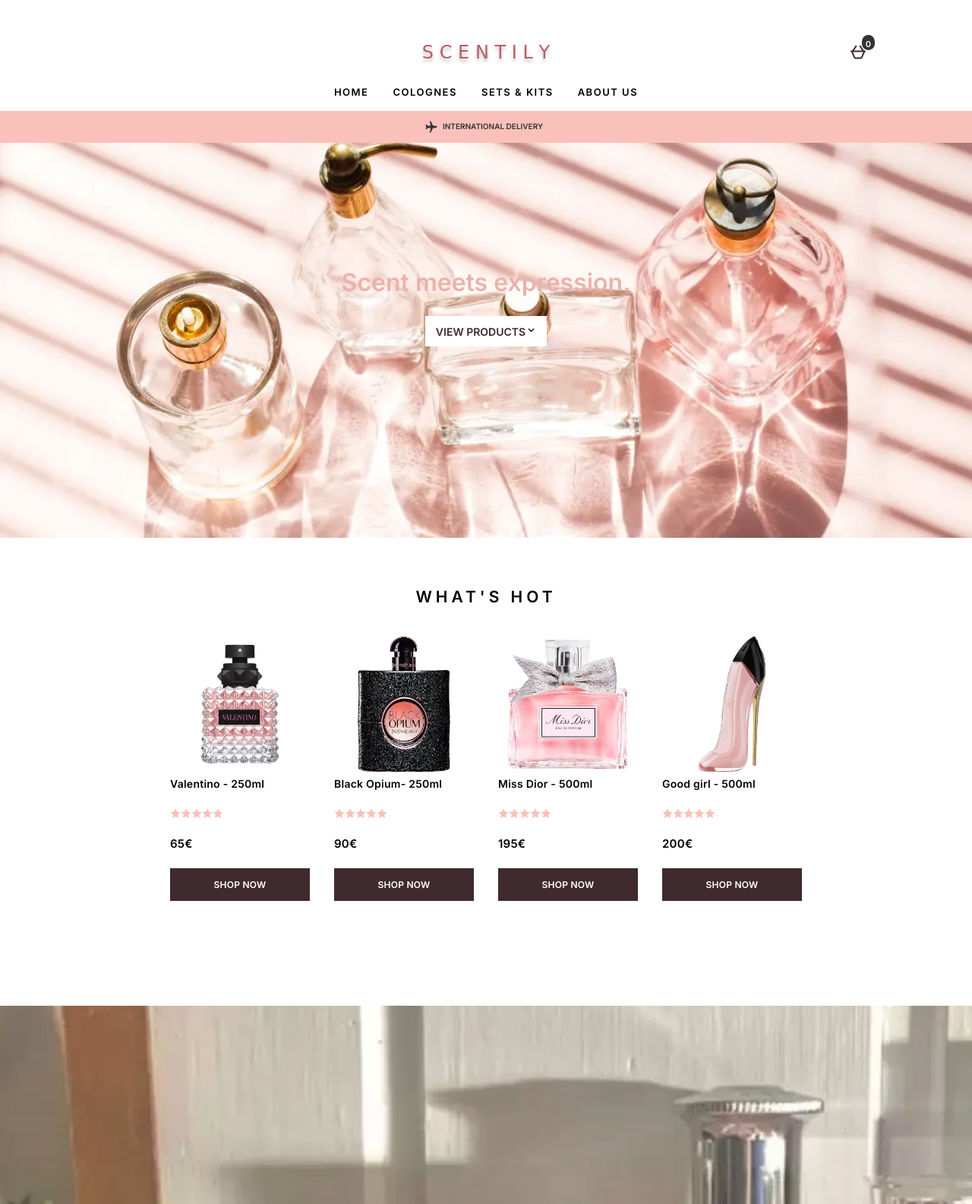
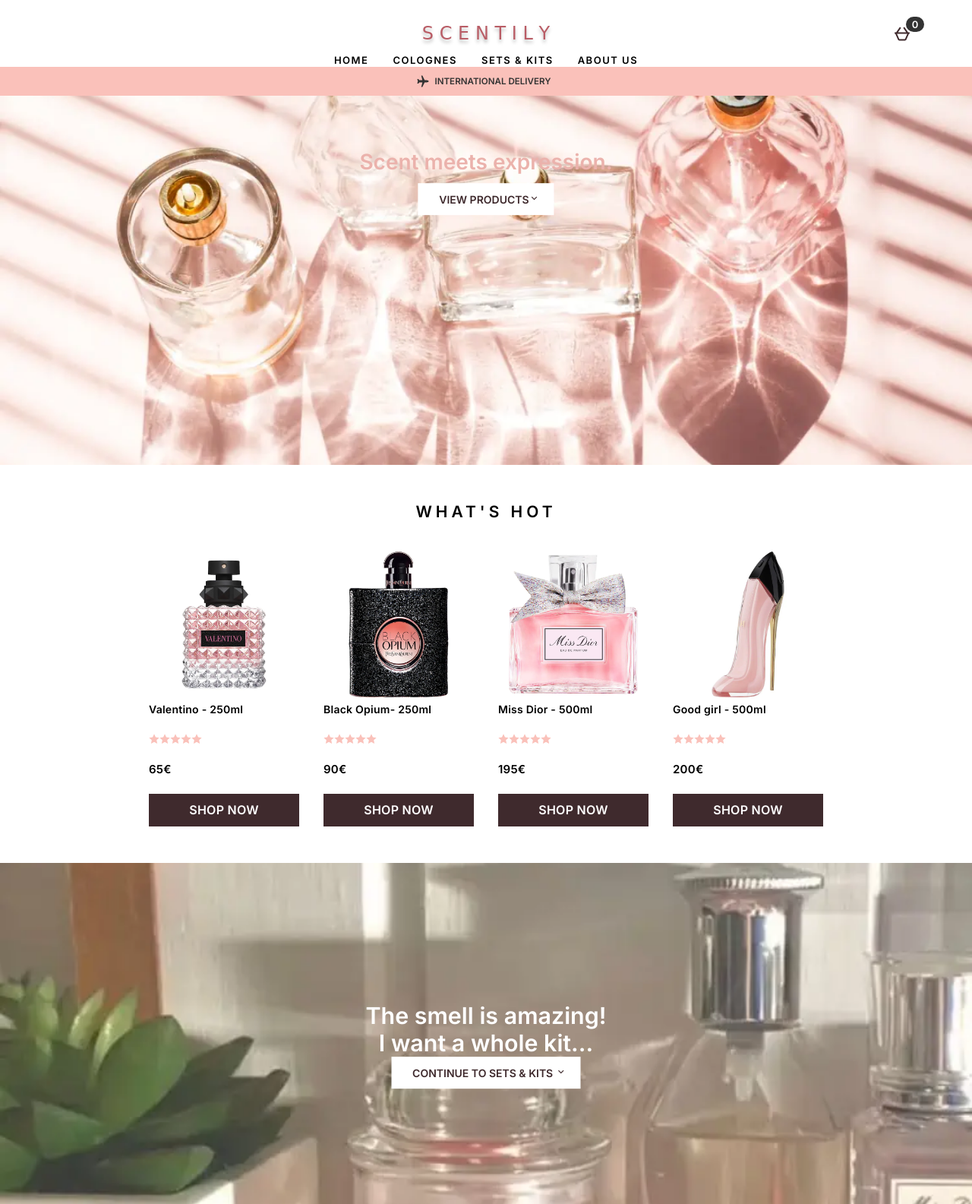
Before and after one commit to eriskociaj/Webshop, a plain HTML site: page index.html in a window 1280 px wide. Shown: the top 1585 px of the page at 76% size. Drawn offline with nearby package versions, Linux system fonts and the light colour scheme; a web font is replaced by a local one.

Commit message:
Avklarad kod

```diff
--- a/assets/CSS/style.css
+++ b/assets/CSS/style.css
@@ -1,8 +1,6 @@
 @import url("https://fonts.googleapis.com/css2?family=Croissant+One&family=Inter:wght@600&display=swap");
 
-*,
-*::before,
-*::after {
+* {
   margin: 0;
   padding: 0;
   box-sizing: border-box;
@@ -33,13 +31,9 @@
 }
 
 header {
-  position: absolute;
-  top: 0;
   width: 100%;
-  z-index: 100;
   background-color: white;
-  display: flex;
-  height: 188px;
+  z-index: 1000;
 }
 
 nav {
@@ -49,36 +43,30 @@
   font-family: "Inter", sans-serif;
 }
 
-section {
-  padding-block: 4rem;
-}
-.menu {
-  display: none;
+
+
+.nav_container {
+  width: 100%;
+  display: flex;
+  align-items: center;
+  justify-content: space-around;
+  flex-direction: row;
+  padding: 30px;
 }
 
-.nav_container {
-  position: relative;
-  width: 100%;
-  padding: 0 261px;
-  display: flex;
-  margin-bottom: 30px;
+.hero_container,
+.colognes_container,
+.body_kits{
+  padding: 3rem;
 }
-
 .title {
-  font-size: 24px;
+  font-size: 26px;
   text-shadow: 0px 4px 4px #00000040;
   font-family: "Croissant One", cursive;
   color: #b95d66;
   display: flex;
   align-items: center;
-  margin-bottom: 20px;
   white-space: nowrap;
-}
-
-.navigation_bar {
-  position: absolute;
-  margin-top: 100px;
-  display: flex;
 }
 
 .navigation_bar li a {
@@ -92,9 +80,6 @@
 }
 
 .international {
-  position: absolute;
-  bottom: 0;
-  left: 0;
   background-color: #fac1ba;
   width: 100%;
 }
@@ -102,8 +87,8 @@
 .international_delivery {
   display: flex;
   justify-content: center;
-  font-size: 10px;
-  padding: 8px;
+  font-size: 18px;
+  padding: 6px;
 }
 
 .international_text {
@@ -113,135 +98,96 @@
 }
 
 .basket {
-  display: flex;
-  position: absolute;
-  top: 38px;
-  right: 120px;
+  display: inline-block;
   pointer-events: none;
+  position: relative;
+  top: 15px;
 }
 
 .cart_icon {
-  margin: 18px;
   pointer-events: auto;
 }
 .amount_items {
-  position: absolute;
-  height: 20px;
-  right: 8px;
-  top: 8px;
-
+  position: relative;
+  bottom: 35px;
+  left: 17px;
   background: #333333;
-  border-radius: 20px;
+  border-radius: 40px;
+  padding: 2px;
 }
 
 .item_number {
-  padding: 5px;
   color: white;
-  font-size: 11px;
+  font-size: 13px;
+  text-align: center;
+
 }
 
-@media only screen and (max-width: 391px) {
-  header {
-    margin-top: 12px;
+#menu {
+  pointer-events: auto;
 }
 
-  header .menu {
-    display: block;
-    position: relative;
-    right: 200px;
-    top: 42px;
-    pointer-events: auto;
-  }
-  .basket {
+.navigation_bar {
   position: absolute;
-    top: 42px;
-    right: 120px;
-  }
-  .title {
-    margin-left: -150px;
-  }
-  .navigation_bar {
-    margin: 0;
-    position: absolute;
-    top: -1000%;
-    left: 0;
-    width: 390px;
+  top: 60px;
+  left: -100%;
+  width: 100%;
   height: fit-content;
   background-color: #fac1ba;
   padding: 8px;
   transition: 0.3s;
-    z-index: -1;
 }
 
-  header .navigation_bar .active {
-    top: 0;
+.active {
+  left: 0;
+  z-index: 1;
 }
-  header .navigation_bar {
+.navigation_bar {
   display: grid;
+
   justify-content: center;
   align-items: center;
   text-align: center;
-    margin-top: 150px;
-  }
+  margin-top: 80px;
 }
 
 .hero_container {
+  align-items: flex-start;
+  background-image: url(hero.webp);
+  background-position: 50% 50%;
+  background-size: cover;
+  position: relative;
   display: flex;
   flex-direction: column;
-  margin-top: 108px;
-  max-height: 600px;
+  gap: 7px;
+  height: calc(70vh - 74px);
+  padding: calc(16vh + 100px) 0;
 }
 
 .hero_text {
-  position: absolute;
-  width: 608px;
-  height: 125.88px;
-  left: calc(50% - 608px / 2);
-  top: calc(50% - 125.88px / 2);
-
+  position: relative;
+  bottom: 120px;
+  left: 50%;
+  transform: translate(-50%, -50%);
+  height: calc(40vh + 10rem);
   display: flex;
   flex-direction: column;
   justify-content: center;
   align-items: center;
+  text-align: center;
+
+  font-family: "Inter";
+  font-size: calc(1.5rem + 0.5vw);
 }
 
-.hero_container img {
-  z-index: -1;
-}
+
 
 .slogan {
-  font-family: "Inter";
-  font-style: normal;
-  font-weight: 600;
-  font-size: 32px;
+  font-family: "Inter", sans-serif;
+  font-size: 28px;
   line-height: 56px;
 
   color: #ebb2ac;
-}
-
-.view_button {
-  box-sizing: border-box;
-  display: flex;
-  align-items: center;
-  justify-content: center;
-
-  width: 160px;
-  height: 40px;
-
-  background: #ffffff;
-  border: 1px solid #ffffff;
-
-  margin-top: 16px;
-}
-
-.view {
-  font-family: "Inter";
-  font-style: normal;
-  font-weight: 600;
-  font-size: 14px;
-  line-height: 28px;
-
-  color: #3f2a2d;
 }
 
 .colognes_container {
@@ -265,18 +211,15 @@
   padding-bottom: 35px;
 }
 
-.hot_products {
-  width: 65%;
-  display: grid;
-  grid-template-columns: repeat(auto-fit, minmax(10%, auto));
-  gap: 32px;
+.hot_products,
+.kit_products {
+  width: 75%;
 }
 
 .product-details {
   display: grid;
-
   gap: 20px;
-  font-weight: 600;
+  text-align: center;
   font-size: 14px;
   line-height: 25px;
   letter-spacing: 0.25px;
@@ -286,6 +229,7 @@
 .stars {
   display: flex;
   flex-direction: row;
+  justify-content: center;
 }
 
 .product-price {
@@ -294,7 +238,7 @@
 
 .btn-shop-now {
   color: white;
-  font-size: 12px;
+  font-size: 16px;
   box-sizing: border-box;
 
   display: flex;
@@ -309,13 +253,7 @@
 
 .body_kits {
   font-family: "Inter", sans-serif;
-margin: 70px;
-}
-.kit_products {
-  width: 40%;
-  display: grid;
-  grid-template-columns: repeat(auto-fit, minmax(30%, auto));
-  gap: 120px;
+
 }
 
 .kit_off {
@@ -332,12 +270,12 @@
   line-height: 28px;
   letter-spacing: 5px;
   padding-bottom: 75px;
+  white-space: nowrap;
 }
 
 footer {
   background-color: #fddfdb;
-  border-top: 1px solid #cccccc;
-  box-sizing: border-box;
+  width: 100%;
 }
 
 .connect_socials {
@@ -369,110 +307,230 @@
 
   padding-top: 30px;
 }
-
 .info_pause {
   align-items: flex-start;
   background-image: url(multi.webp);
   background-position: 50% 50%;
   background-size: cover;
+  position: relative;
   display: flex;
   flex-direction: column;
   gap: 7px;
-  height: 700px;
-  margin-top: 74px;
-  padding: 264px 227px;
+  height: calc(70vh - 74px);
+  padding: calc(16vh + 100px) 0;
 }
 
+
 .perfumes_text {
-  font-family: "Inter";
-  font-style: normal;
-  font-weight: 600;
-  font-size: 40px;
+  position: relative;
+  top: 40%;
+  left: 50%;
+  transform: translate(-50%, -50%);
+  height: calc(40vh + 10rem);
+  display: flex;
+  flex-direction: column;
+  justify-content: center;
+  align-items: center;
   text-align: center;
 
+  font-family: "Inter";
+  font-size: calc(1.5rem + 0.5vw);
   color: #ffffff;
 }
 
-.continue_buttons {
-  letter-spacing: 0.3px;
-  line-height: 28.1px;
-  margin-top: -1px;
-  position: relative;
-  text-align: center;
-  white-space: nowrap;
-  width: fit-content;
+.view_button,
+.continue_kits {
+  align-self: center;
+  padding: 6px 19.17px 5.68px 28px;
+  background-color: white;
 }
 
-.continue_kits a {
-  align-items: flex-start;
-  border: 1px solid;
-  display: flex;
-  position: relative;
-  width: fit-content;
-  background-color: white;
-  margin-left: 82.48px;
-  margin-top: 10px;
-  padding: 5px 20px 9.08px 20px;
-
-  border: 1px solid #ffffff;
+.continue_buttons,
+.read_a,
+.view {
+  text-align: center;
+  font-size: 14px;
+  line-height: 28px;
 
   font-family: "Inter";
-  font-size: 15px;
+  text-transform: uppercase;
+  white-space: nowrap;
+}
 
-  text-transform: uppercase;
-
+.view,
+.continue_buttons{
   color: #3f2a2d;
 }
 
 .more_info {
-  align-items: flex-end;
+  align-items: flex-start;
   background-image: url(chanel.webp);
   background-position: 50% 50%;
   background-size: cover;
+  position: relative;
   display: flex;
   flex-direction: column;
-  gap: 24px;
-  height: 700px;
-  width: 100%;
-  padding: 224px 520px;
+  gap: 7px;
+  height: calc(70vh - 74px);
+  padding: calc(16vh + 100px) 0;
   margin-bottom: 25px;
 }
 
 .read_more {
   align-self: center;
-  background-color: #333333;
-
+  background-color: #C4938F;
   margin-right: 6.82px;
   padding: 6px 19.17px 5.68px 28px;
 }
 
+
 .read_a {
   margin-top: -1px;
-  position: relative;
-  text-align: center;
-  white-space: nowrap;
-  width: fit-content;
-
-font-family: 'Inter';
-font-style: normal;
-font-weight: 600;
-font-size: 16px;
-line-height: 28px;
-
   letter-spacing: 0.3px;
-text-transform: uppercase;
-
   color: white;
 }
 
 .info_text {
-  height: 170px;
-  letter-spacing: 0.25px;
-  line-height: 56px;
+  position: relative;
+  top: 40%;
+  left: 50%;
+  transform: translate(-50%, -50%);
+  height: calc(40vh + 10rem); /* Responsive height using vh and rem */
+  display: flex;
+  flex-direction: column;
+  justify-content: center;
+  align-items: center;
   text-align: center;
-  width: 474px;
-font-family: 'Inter';
-font-size: 45px;
 
+  font-family: "Inter";
+  font-size: calc(1.5rem + 0.5vw); /* Responsive font size using rem and vw */
+
+  color: #C4938F;
+  text-shadow: 1px 1px 2px black;
+}
+
+
+
+.continue_button .perfumes_text {
+  margin-top: -60px;
+  display: flex;
+  flex-direction: column;
+  align-items: flex-start;
+  font-size: calc(1.5rem + 2vw); /* Updated font size for mobile devices */
+}
+
+@media only screen and (min-width: 1008px) {
+  /*Change grid to 4*/
+  /* Text in perfume pause on left*/
+  .hot_products {
+    display: grid;
+    grid-template-columns: 1fr 1fr 1fr 1fr;
+    gap: 32px;
+  }
+
+  .read_more{
+    margin: -50px;
+  }
+}
+
+/* Media query for tablet devices */
+@media only screen and (min-width: 641px) and (max-width: 1007px) {
+  /* Center text in perfume pause */
+  /*Greater gap in header li a*/
+  .navigation_bar > ul > li {
+    padding-left: 18px;
+  }
+
+  .hot_products {
+    display: grid;
+    grid-template-columns: 1fr 1fr;
+    gap: 102px; /* Add 32px gap between grid items */
+  }
+
+
+  .perfumes_text {
+    margin-top: -60px;
+    display: flex;
+    flex-direction: column;
+    align-items: flex-start;
+    font-size: calc(1.2rem + 2vw); /* Updated font size for tablet devices */
+  }
+
+  .read_more{
+    margin: -5vw;
+  }
+}
+
+/* Media query for tablet and desktop devices */
+@media only screen and (min-width: 640px) {
+  #menu {
+    display: none;
+  }
+
+  .basket{
+position: absolute;
+  top: 4vh;
+  right: 5rem;
+  }
+
+  .nav_container {
+    display: flex;
+    justify-content: center;
+
+  }
+  .navigation_bar{
+    position: absolute;
+    top: -50px;
+    left: 0;
+    background-color: transparent;
+    transition: none;
+
+  }
+
+  .navigation_bar > ul {
+    align-self: center;
+    display: flex;
+    flex-direction: row;
+    letter-spacing: 1.5px;
+    line-height: 28px;
+    white-space: nowrap;
+    color: black;
+    font-size: 13px;
+  }
+
+  .title {
+    font-size: 24px;
+    color: #b95d66;
+  }
+
+  .navigation_bar {
+    position: absolute;
+    margin-top: 100px;
+    display: flex;
+  }
+
+  .international_delivery {
+    font-size: calc(18px - 0.5vw);
+  }
+
+  .product-name,
+  .ratings,
+  .product-price {
+    display: grid;
+    justify-items: baseline;
+  }
+
+  .kit_products {
+    display: grid;
+    grid-template-columns: 1fr 1fr;
+    gap: 120px;
+  }
+
+  .read_more {
+    background-color: #333333;
+  }
+  .info_text {
     color: #333333;
+    text-shadow: none;
   }
+}
--- a/index.html
+++ b/index.html
@@ -9,6 +9,7 @@
   <link href="https://cdn.jsdelivr.net/npm/remixicon@2.5.0/fonts/remixicon.css" rel="stylesheet">
   <!--=============== CSS ===============-->
   <link href="assets/CSS/style.css" rel="stylesheet">
+  <script src="script.js"></script>
   <title>Scentily</title>
 </head>
 
@@ -16,8 +17,10 @@
   <!--==================== HEADER ====================-->
   <header class="header" id="header">
     <nav class="nav_container">
-      <div class="menu" id="menu_toggle">
-        <svg xmlns="http://www.w3.org/2000/svg" viewBox="0 0 24 24" width="14" height="14"><path d="M3 4H21V6H3V4ZM3 11H21V13H3V11ZM3 18H21V20H3V18Z" fill="#000"></path></svg>
+      <div id="menu">
+        <a href="#menu" id="menu_toggle" onclick="cart()">
+        <svg xmlns="http://www.w3.org/2000/svg" viewBox="0 0 24 24" width="30" height="30"><path d="M3 4H21V6H3V4ZM3 11H21V13H3V11ZM3 18H21V20H3V18Z" fill="#000"></path></svg>
+        </a>
       </div>
       <div class="title">
         <span class="header_title">S C E N T I L Y</span>
@@ -28,12 +31,14 @@
           <div class="amount_items"><span class="item_number">0</span></div>
         </a>
       </div>
-      <ul class="navigation_bar" id="active">
+      <div class="navigation_bar" >
+      <ul class="active">
         <li><a href="#home">HOME</a></li>
         <li><a href="#colognes">COLOGNES</a></li>
         <li><a href="#bodykits">SETS &amp; KITS</a></li>
         <li><a href="#socials">ABOUT US</a></li>
       </ul>
+    </div>
   </nav>
   <div class="international">
     <div class="international_delivery">
@@ -53,7 +58,6 @@
       </a>
     </div>
   </div>
-  <img src="pictures/hero.webp" alt="hero_image">
   </section>
 
   <!--==================== COLOGNES ====================-->
@@ -245,9 +249,9 @@
 
   <div class="more_info">
     <div class="info_text">
-      <p>I'm committed to buy
-        from Scentily.
-        But who are you?</p>
+      <p>I'm committed to buy</p>
+        <p>from Scentily. But</p>
+        <p> who are you?</p>
     </div>
     <div class="read_more">
       <a href="#socials"  class="read_a">
@@ -270,13 +274,7 @@
       </div>
     </div>
   </footer>
-  <script>
-    menu = document.querySelector(".menu");
-    navigation_bar = document.querySelector(".navigation_bar");
-    menu.onclick = function() {
-        nav.classList.toggle("active");
-    }
-</script>
+
 </body>
 
 </html>
--- /dev/null
+++ b/script.js
@@ -0,0 +1,8 @@
+menu = document.querySelector("#menu");
+navigation_bar = document.querySelector(".navigation_bar");
+
+
+function cart() {
+    const nav = document.querySelector(".navigation_bar");
+    nav.classList.toggle("active");
+}
```
Lines whose indentation alone changed are shown as unchanged.
